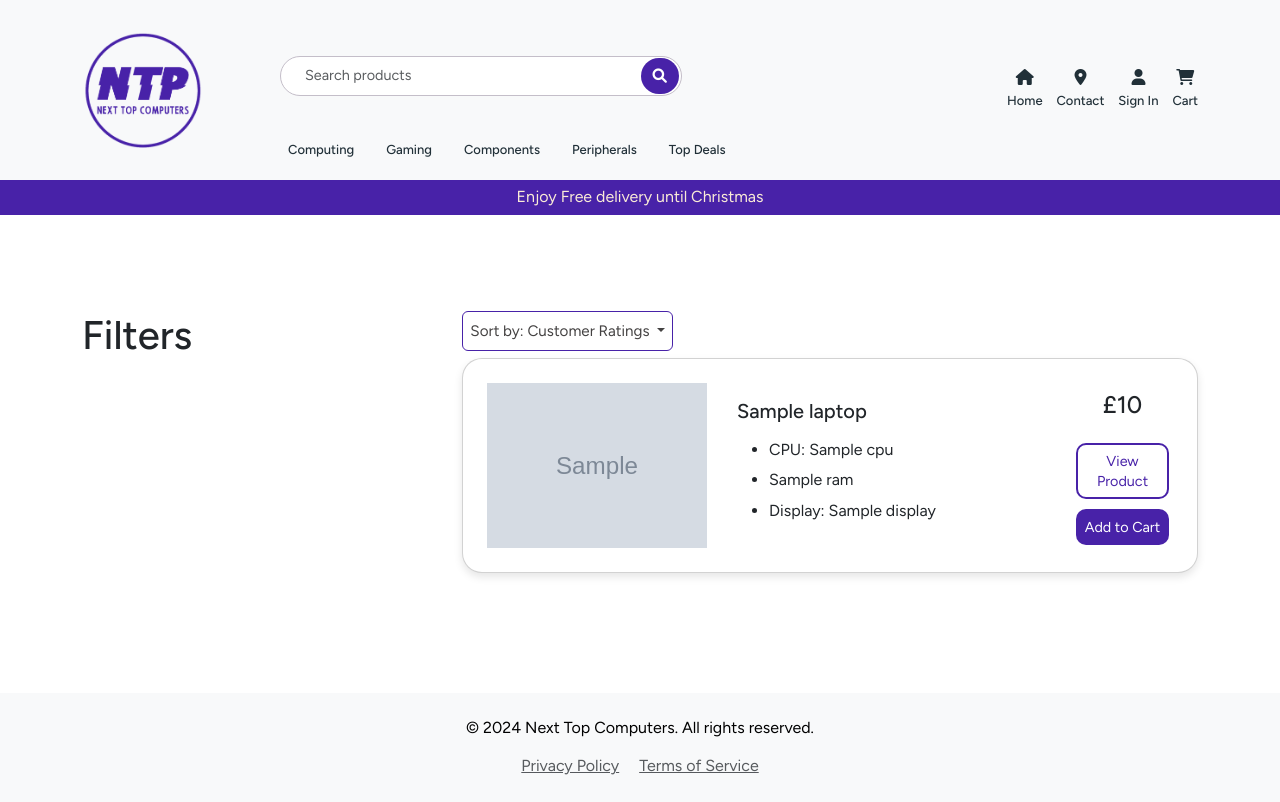
After one commit to Bonzay993/NextTopComputers, a Flask app: page /computing/laptops in a window 1280 px wide. The commit adds this page. Run offline with Flask 3, Linux system fonts and the light colour scheme; grey boxes marked "Sample" are stand-in pictures; a database or web service that is not in the repository returns one stand-in record (values such as "Sample title"); some libraries are stand-ins or nearby versions.

Commit message:
Script Code Refactoring

```diff
--- a/app.py
+++ b/app.py
@@ -183,10 +183,20 @@ def register():
 
 
 
-@app.route("/get_desktops")
+@app.route("/computing/desktops")
 def get_desktops():
     desktops = mongo.db.desktops.find()
     return render_template("desktops.html", desktops=desktops)
+
+@app.route("/computing/laptops")
+def get_laptops():
+    laptops = mongo.db.laptops.find()
+    return render_template("laptops.html", laptops=laptops)
+
+@app.route("/computing/peripherals")
+def get_peripherals():
+   peripherals = mongo.db.peripherals.find()
+   return render_template("peripherals.html", peripherals=peripherals)
 
 
 if __name__ == "__main__":
--- a/static/css/styles.css
+++ b/static/css/styles.css
@@ -16,7 +16,7 @@ body{
 }
 
 /* Overlay style */
-.overlay {
+.overlay, .overlay-for-main {
     position: fixed;
     top: 0;
     left: 0;
@@ -319,8 +319,9 @@ main{
     text-align: center;
     display: flex;
     justify-content: center;
-    padding: 1.5rem; /* Adds padding for structure */
+    padding: 1rem; /* Adds padding for structure */
     box-shadow: 0px 4px 8px rgba(0, 0, 0, 0.1); /* Optional for shadow */
+
 }
 
 .product-image {
@@ -364,8 +365,14 @@ main{
     border-radius: 20px;
     padding: 3%;
     border-color:#4822a8 !important;
+}
 
+.btn-custom{
+    background-color: #4822a8;
+}
 
+.btn-custom:hover{
+    background-color: #7255b9  !important;
 }
 
 .sign-in-btn {
@@ -449,6 +456,7 @@ main{
 
 .hero-section h1 {
     font-size: 2.5rem;
+    font-weight: 700;
 }
 
 .product-card{
--- a/static/scripts/script.js
+++ b/static/scripts/script.js
@@ -7,6 +7,9 @@ const repeatPasswordField = document.getElementById("repeat-password");
 const registerForm = document.getElementById('registerForm');
 const RESET_PASSWORD = document.querySelector('.reset-password');
 const forms = [registerForm, RESET_PASSWORD]
+const searchBar = document.querySelector(".nav-search-bar");
+const overlay = document.querySelector(".overlay");
+let isOverlayVisible = false; // Track visibility state of the overlay
 
 
 const passwordInput = document.getElementById('password');
@@ -183,10 +186,21 @@ document.addEventListener('click', (event) => {
 
 
 function initializeSearchBar() {
-  const searchBar = document.querySelector(".nav-search-bar");
-  const overlay = document.querySelector(".overlay");
 
-  let isOverlayVisible = false; // Track visibility state of the overlay
+
+  // Handle clicking on the search bar (show overlay)
+  searchBar.addEventListener("click", (event) => {
+      event.stopPropagation();  // Prevent document click from firing
+      showOverlay();  // Show overlay immediately
+  });
+
+  // Handle clicking anywhere outside the search bar (hide overlay)
+  document.addEventListener("click", () => {
+      hideOverlay();  // Hide overlay immediately
+  });
+
+}
+
 
 // Function to show the overlay (fade-in)
 function showOverlay() {
@@ -210,38 +224,35 @@ function initializeSearchBar() {
   }
 }
 
-  // Handle clicking on the search bar (show overlay)
-  searchBar.addEventListener("click", (event) => {
-      event.stopPropagation();  // Prevent document click from firing
-      showOverlay();  // Show overlay immediately
-  });
 
-  // Handle clicking anywhere outside the search bar (hide overlay)
-  document.addEventListener("click", () => {
-      hideOverlay();  // Hide overlay immediately
-  });
 
+function navbarItemsHover() {
+
+  let overlay=document.querySelector(".overlay-for-main")
+  let overlayForMain = () => {
+    overlay.style.display = 'block';
   }
+
+  document.querySelectorAll('.category-item').forEach(container => {
+    let navCategory = container.querySelector('.nav-category');
+    let dropdown = container.querySelector('.category-dropdown');
 
 
 
-function navbarItemsHover() {
-  document.querySelectorAll('.category-item').forEach(container => {
-    const navCategory = container.querySelector('.nav-category');
-    const dropdown = container.querySelector('.category-dropdown');
-
     // Function to show the dropdown
-    const showDropdown = () => {
+    let showDropdown = () => {
       dropdown.style.display = 'block';
     };
 
     // Function to hide the dropdown
-    const hideDropdown = () => {
+    let hideDropdown = () => {
       dropdown.style.display = 'none';
     };
 
+
+
     // Attach event listeners
-    navCategory.addEventListener('mouseenter', showDropdown);
+    navCategory.addEventListener('mouseenter', showDropdown, overlayForMain);
     container.addEventListener('mouseleave', hideDropdown);
   });
 }
--- a/templates/base.html
+++ b/templates/base.html
@@ -5,12 +5,14 @@
   <meta name="viewport" content="width=device-width, initial-scale=1.0">
   <title>Next Top Computers</title>
   <link rel="preload" href="../static/img/ntp-logo-pink.svg" as="image">
+  <link rel="icon" href="../static/img/ntp-logo-pink.png" type="image/x-icon"/>
   <link href="https://cdn.jsdelivr.net/npm/bootstrap@5.3.0/dist/css/bootstrap.min.css" rel="stylesheet">
   <link rel="stylesheet" type="text/css" href="{{ url_for('static', filename='css/styles.css') }}">
   <link rel="preconnect" href="https://fonts.googleapis.com">
   <link rel="preconnect" href="https://fonts.gstatic.com" crossorigin>
   <link href="https://fonts.googleapis.com/css2?family=Figtree:ital,wght@0,300..900;1,300..900&display=swap" rel="stylesheet">
   <link href="https://cdnjs.cloudflare.com/ajax/libs/font-awesome/6.0.0-beta3/css/all.min.css" rel="stylesheet">
+
 
 </head>
 <body>
@@ -42,15 +44,17 @@
               <div class="category-item">
                 <a class="nav-link nav-category" href="{{ url_for('get_desktops') }}">Computing</a>
                 <div class="category-dropdown">
-                  <a href="#">Laptops</a>
-                  <a href="#">Desktops</a>
-                  <a href="#">Accessories</a>
+                  <a href="{{url_for('get_laptops')}}">Laptops</a>
+                  <a href="{{url_for('get_desktops')}}">Desktops</a>
+                  <a href="">Computer Monitors</a>
+                  <a href="{{url_for('get_peripherals')}}">Peripherals</a>
                 </div>
               </div>
               <div class="category-item">
                 <a class="nav-link nav-category" href="#">Gaming</a>
                 <div class="category-dropdown">
-                  <a href="#">Consoles</a>
+                  <a href="#">PS5 Consoles</a>
+                  <a href="">Xbox Consoles</a>
                   <a href="#">Games</a>
                   <a href="#">Controllers</a>
                 </div>
@@ -60,7 +64,16 @@
                 <div class="category-dropdown">
                   <a href="#">Processors</a>
                   <a href="#">Graphics Cards</a>
-                  <a href="#">RAM</a>
+                  <a href="#">Computer Memory - RAM</a>
+                  <a href="">Storage</a>
+                </div>
+              </div>
+              <div class="category-item">
+                <a class="nav-link nav-category" href="{{url_for('get_peripherals')}}">Peripherals</a>
+                <div class="category-dropdown">
+                  <a href="#">Keyboard</a>
+                  <a href="#">Mice</a>
+                  <a href="#">PC Speakers</a>
                 </div>
               </div>
               <div class="category-item">
@@ -121,6 +134,7 @@
 
 
   <main class="main">
+    <div id="overlay" class="overlay-for-main" aria-hidden="true"></div>
     <div class="d-flex col-12">
       <div class="container-fluid under-navbar">
         <a>Enjoy Free delivery until Christmas</a>
@@ -135,14 +149,14 @@
 
         <h1>Welcome to Our Store!</h1>
         <p>Explore the latest products and deals</p>
-        <a href="#products" class="btn btn-primary btn-lg mt-3">Shop Now</a>
+        <a href="#products" class="btn btn-primary btn-custom btn-lg mt-3 ">Shop Now</a>
       </div>
     </section>
 
     <!-- Product Section -->
     <section id="products" class="py-5">
       <div class="container">
-        <h2 class="text-center mb-4">Featured Products</h2>
+        <h2 class="text-center mb-5">Featured Products</h2>
         <div class="row">
           {% for product in featured_products %}
           <div class="col-md-4 mb-4 col-sm-6">
@@ -150,8 +164,8 @@
               <img src="{{ product.IMG_URL }}" class="card-img-top" alt="{{ product.name }}">
               <div class="card-body">
                 <h5 class="card-title">{{ product.name }}</h5>
-                <p class="card-text">${{ product.price }}</p>
-                <a href="#" class="btn btn-primary">Add to Cart</a>
+                <p class="card-text">£{{ product.price }}</p>
+                <a href="#" class="btn btn-primary btn-custom">Add to Cart</a>
               </div>
             </div>
           </div>
@@ -165,7 +179,7 @@
    <!-- Footer -->
   <footer class="bg-light py-4">
     <div class="container text-center">
-      <p>&copy; 2023 ShopName. All rights reserved.</p>
+      <p>&copy; 2024 Next Top Computers. All rights reserved.</p>
       <div>
         <a href="#" class="text-muted mx-2">Privacy Policy</a>
         <a href="#" class="text-muted mx-2">Terms of Service</a>
--- /dev/null
+++ b/templates/laptops.html
@@ -0,0 +1,64 @@
+{% extends "base.html" %}
+{% block content %}
+
+<section class="products-section py-5">
+    <div class="products-container container py-5">
+        <div class="row">
+            <!-- Filter Column on the Left -->
+            <div class="col-md-4 order-md-1 mb-4">
+                <h1>Filters</h1>
+                <!-- Add filter options here -->
+            </div>
+
+
+            <!-- Product Cards Column on the Right -->
+            <div class="col-md-8 order-md-2 product-card-container">
+                <div class="dropdown show dropdown-products">
+                    <a class="btn btn-secondary dropdown-toggle" href="#" role="button" id="dropdownMenuLink" data-toggle="dropdown" aria-haspopup="true" aria-expanded="false">
+                      Sort by: Customer Ratings
+                    </a>
+
+                    <div class="dropdown-menu" aria-labelledby="dropdownMenuLink">
+                      <a class="dropdown-item" href="#" onclick="selectItem(this)">Sort by: Customer Ratings</a>
+                      <a class="dropdown-item" href="#" onclick="selectItem(this)">Sort by: Price - low to high</a>
+                      <a class="dropdown-item" href="#" onclick="selectItem(this)">Sort by: Price - high to low</a>
+                    </div>
+                  </div>
+                <div class="row">
+                    {% for laptop in laptops %}
+                    <div class="col-md-12 mb-4">
+                        <div class="card product-card">
+                            <div class="row g-0">
+                                <!-- Image Column on the Left -->
+                                <div class="col-md-4 px-2 py-2">
+                                    <img src="{{ laptop.IMG_URL }}" class="product-image" alt="{{ laptop.name }}">
+                                </div>
+                                <!-- Product Name and Description in the Center -->
+                                <div class="col-md-6 d-flex flex-column align-items-start pt-4 px-4">
+                                    <h5 class="card-text text-start">{{ laptop.name }}</h5>
+                                    <ul class="font-weight-light">
+                                        <li class="text-start mt-2"><span>CPU: </span>{{ laptop.cpu }}</li>
+                                        <li class="text-start mt-2">{{ laptop.ram }}</li>
+                                        <li class="text-start mt-2"><span>Display: </span>{{ laptop.display }}</li>
+                                    </ul>
+                                </div>
+                                <!-- Price and Add to Cart Button on the Right -->
+                                <div class="col-md-2 d-flex flex-column align-items-center pt-3">
+                                    <h3 class="card-text product-price"><span>£</span>{{ laptop.price }}</h3>
+                                    <div class="product-btn-container">
+                                        <a href="#" class="view-product-btn product-btn">View Product</a>
+                                        <a href="#" class="add-to-cart-btn product-btn">Add to Cart</a>
+                                    </div>
+                                </div>
+                            </div>
+                        </div>
+                    </div>
+                    {% endfor %}
+                </div>
+            </div>
+        </div>
+    </div>
+</section>
+
+
+{% endblock %}
--- a/templates/sign-in.html
+++ b/templates/sign-in.html
@@ -29,7 +29,7 @@
     <div class ="forgot-password-container" >
         <a href="{{ url_for('forgot_password') }}" class = "forgot-password">Forgot your password?</a>
     </div>
-    <button type="submit " class="btn btn-primary sign-in-btn register-buttons">Sign In</button>
+    <button type="submit " class="btn btn-primary sign-in-btn register-buttons btn-custom">Sign In</button>
     <div class="not-registered-container">
         <h3 class="not-registered-heading">Not Registered?</h3>
         <a href="{{ url_for('register') }}" class="btn btn-primary create-account-btn register-buttons">Create Account</a>
```
Also changed, not shown: templates/peripherals.html (added, +64 -0 lines). Lines whose indentation alone changed are shown as unchanged.
